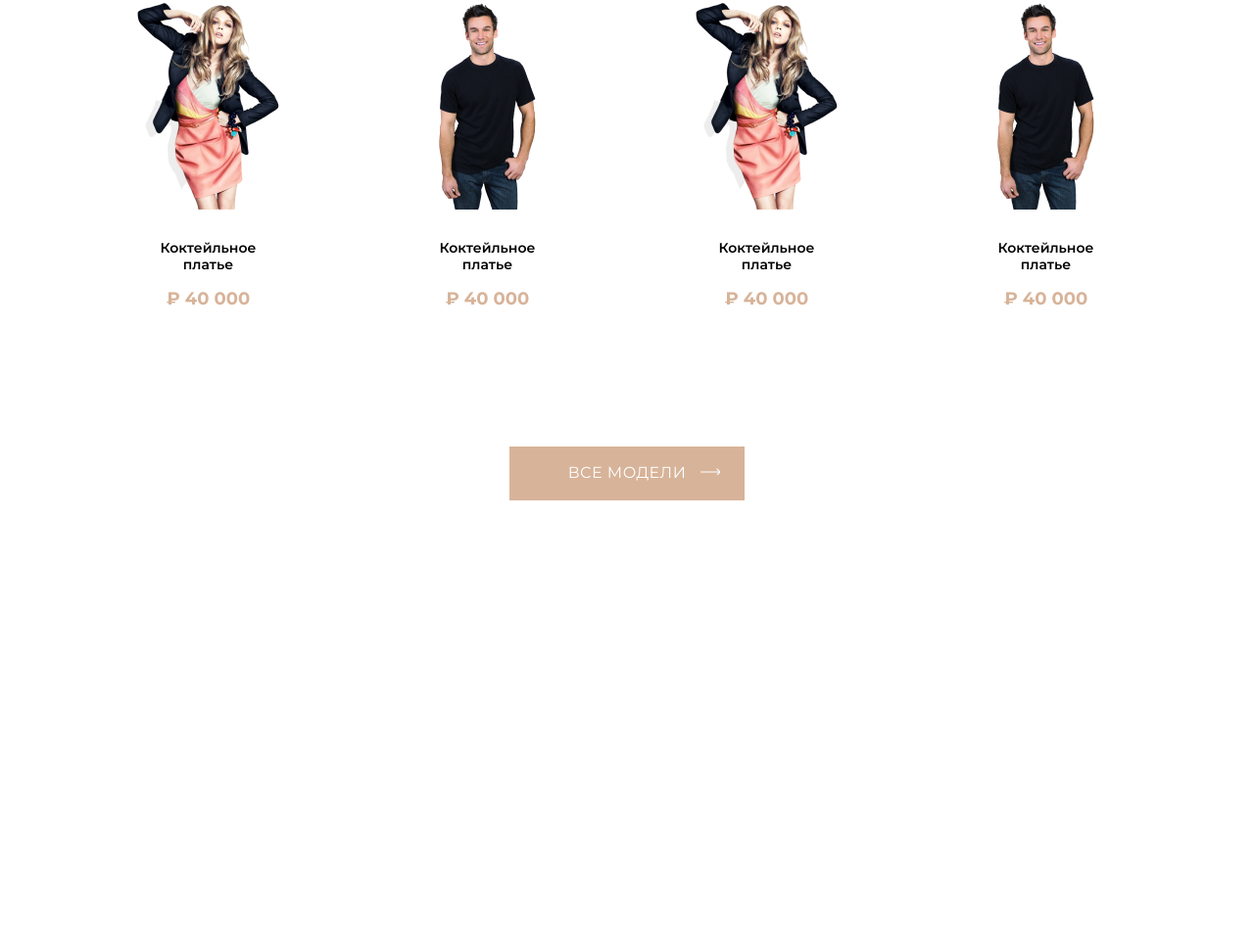
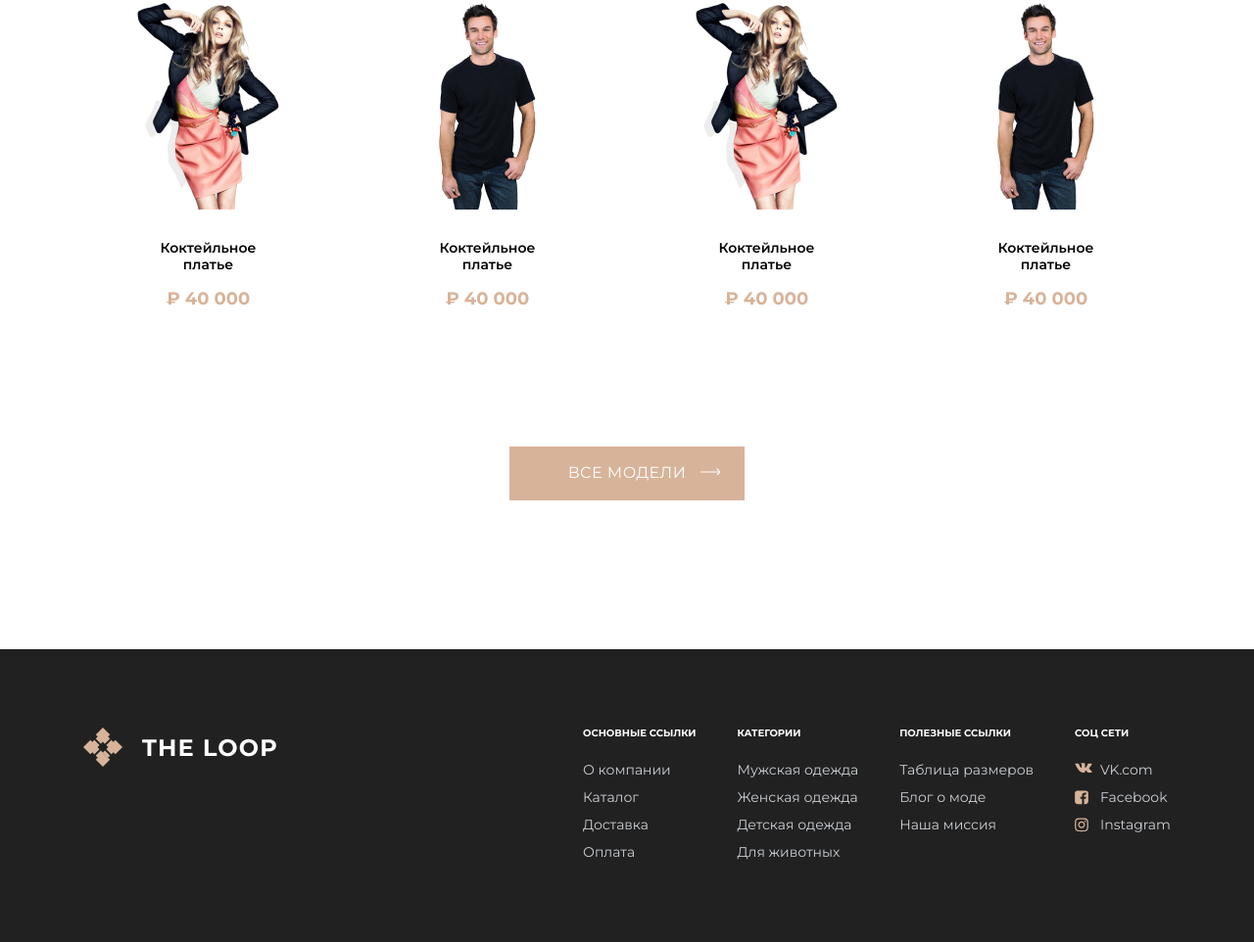
Before and after one commit to triplemonster221/loop, a plain HTML site: page index.html in a window 1280 px wide. Shown: the part 1574-2536 px from the top of the page at 98% size. Before the commit the page ends 2237 px from the top, so only its background shows below. Drawn offline with Linux system fonts and the light colour scheme.

Commit message:
added footer top

```diff
--- a/css/style.css
+++ b/css/style.css
@@ -356,3 +356,89 @@ textarea {
   height: 7px;
   width: 20px;
 }
+
+/* footer */
+
+.footer {
+
+}
+
+.footer__top {
+  padding: 80px 0;
+  background: #212121;
+  color: #fff;
+}
+
+.footer__top-inner {
+  display: flex;
+  justify-content: space-between;
+}
+
+.footer__top__info {
+  display: flex;
+  justify-content: space-between;
+}
+
+.footer__top__info {
+  width: 600px;
+}
+
+.footer__box-list+.footer__box-list {
+  margin-top: 5px;
+}
+
+.footer__box-list {
+  transition: all .3s ease;
+  border-bottom: 1px solid transparent;
+}
+
+.footer__box-list:hover {
+  border-bottom: 1px solid #fff;
+}
+
+.footer__box-title {
+  font-weight: bold;
+  font-size: 10px;
+  line-height: 12px;
+  text-transform: uppercase;
+  color: #FFFFFF;
+  margin-bottom: 20px;
+}
+
+.footer__box-link {
+  font-weight: normal;
+  font-size: 14px;
+  line-height: 22px;
+  color: #CBCFD4;
+}
+
+.footer-social {
+  position: relative;
+  padding-left: 26px;
+
+}
+
+.footer-social::after {
+  content: '';
+  position: absolute;
+  width: 24px;
+  height: 24px;
+  left: 0;
+  top: 2px;
+  background-repeat: no-repeat;
+}
+
+.vk::after {
+  content: '';
+  background-image: url(../img/vk.svg);
+}
+
+.face::after {
+  content: '';
+  background-image: url(../img/face.svg);
+}
+
+.insta::after {
+  content: '';
+  background-image: url(../img/insta.svg);
+}
--- a/index.html
+++ b/index.html
@@ -174,6 +174,118 @@
         </a>
       </div>
   </section>
+  <footer class="footer" id="footer">
+    <div class="footer__top">
+      <div class="container">
+        <div class="footer__top-inner">
+          <img class="footer__logo" src="img/logo_footer.png" alt="THE LOOP" width="201" height="40">
+          <div class="footer__top__info">
+            <div class="footer__box">
+              <h5 class="footer__box-title">
+                Основные ссылки
+              </h5>
+              <ul class="footer__box-item">
+                <li class="footer__box-list">
+                  <a href="" class="footer__box-link">
+                    О компании
+                  </a>
+                </li>
+                <li class="footer__box-list">
+                  <a href="" class="footer__box-link">
+                    Каталог
+                  </a>
+                </li>
+                <li class="footer__box-list">
+                  <a href="" class="footer__box-link">
+                    Доставка
+                  </a>
+                </li>
+                <li class="footer__box-list">
+                  <a href="" class="footer__box-link">
+                    Оплата
+                  </a>
+                </li>
+              </ul>
+            </div>
+            <div class="footer__box">
+              <h5 class="footer__box-title">
+                Категории
+              </h5>
+              <ul class="footer__box-item">
+                <li class="footer__box-list">
+                  <a href="" class="footer__box-link">
+                    Мужская одежда
+                  </a>
+                </li>
+                <li class="footer__box-list">
+                  <a href="" class="footer__box-link">
+                    Женская одежда
+                  </a>
+                </li>
+                <li class="footer__box-list">
+                  <a href="" class="footer__box-link">
+                    Детская одежда
+                  </a>
+                </li>
+                <li class="footer__box-list">
+                  <a href="" class="footer__box-link">
+                    Для животных
+                  </a>
+                </li>
+              </ul>
+            </div>
+            <div class="footer__box">
+              <h5 class="footer__box-title">
+                ПОЛЕЗНЫЕ ССЫЛКИ
+              </h5>
+              <ul class="footer__box-item">
+                <li class="footer__box-list">
+                  <a href="" class="footer__box-link">
+                    Таблица размеров
+                  </a>
+                </li>
+                <li class="footer__box-list">
+                  <a href="" class="footer__box-link">
+                    Блог о моде
+                  </a>
+                </li>
+                <li class="footer__box-list">
+                  <a href="" class="footer__box-link">
+                    Наша миссия
+                  </a>
+                </li>
+              </ul>
+            </div>
+            <div class="footer__box">
+              <h5 class="footer__box-title">
+                СОЦ СЕТИ
+              </h5>
+              <ul class="footer__box-item">
+                <li class="footer__box-list">
+                  <a href="" class="footer__box-link footer-social vk">
+                    VK.com
+                  </a>
+                </li>
+                <li class="footer__box-list">
+                  <a href="" class="footer__box-link footer-social face">
+                    Facebook
+                  </a>
+                </li>
+                <li class="footer__box-list">
+                  <a href="" class="footer__box-link footer-social insta">
+                    Instagram
+                  </a>
+                </li>
+              </ul>
+            </div>
+          </div>
+        </div>
+      </div>
+    </div>
+    <div class="footer__bottom">
+
+    </div>
+  </footer>
   <script src="js/main.js"></script>
 </body>
 
```
